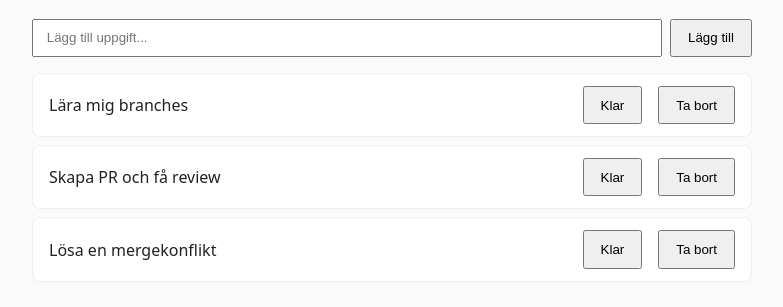
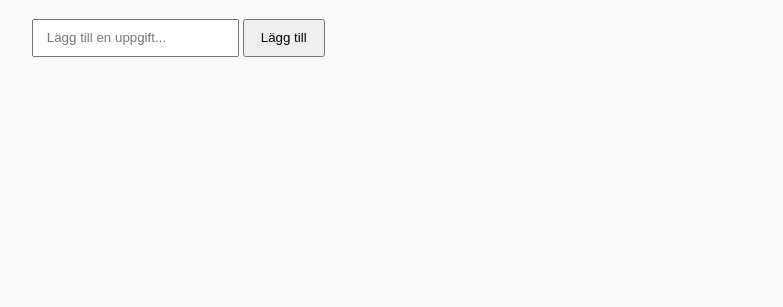
Before and after one commit to PetritRexhaa/MU25-Git-Examination, a plain HTML site: page starter/index.html in a window 1280 px wide. Shown: the part 99-406 px from the top of the page, without its empty margins (248-1031 px from the left). Drawn offline with Linux system fonts and the light colour scheme.

Commit message:
feat(us1): add simple todo creation (list + unput + form)

```diff
--- a/starter/app.js
+++ b/starter/app.js
@@ -1,55 +1,21 @@
-const todos = [
-  { text: "Lära mig branches", done: false },
-  { text: "Skapa PR och få review", done: false },
-  { text: "Lösa en mergekonflikt", done: false },
-];
+const form = document.getElementById("todo-form");
+const input = document.getElementById("todo-input");
+const list = document.getElementById("todo-list");
 
-const listEl = document.getElementById("todoList");
-const addBtn = document.getElementById("addBtn");
-const inputEl = document.getElementById("todoInput");
+form.addEventListener("submit", function (event) {
+  event.preventDefault();
 
-function render() {
-  listEl.innerHTML = "";
-  todos.forEach((t, i) => {
-    const li = document.createElement("li");
-    li.className = "item" + (t.done ? " done" : "");
+  const text = input.value.trim();
 
-    const label = document.createElement("span");
-    label.textContent = t.text;
+  if (text === "") {
+    alert("Skriv något först!");
+    return;
+  }
 
-    const spacer = document.createElement("span");
-    spacer.className = "spacer";
+  const newItem = document.createElement("li");
+  newItem.textContent = text;
 
-    const toggle = document.createElement("button");
-    toggle.textContent = t.done ? "Ångra" : "Klar";
-    toggle.onclick = () => {
-      todos[i].done = !todos[i].done;
-      render();
-    };
+  list.insertBefore(newItem, list.firstChild);
 
-    const del = document.createElement("button");
-    del.textContent = "Ta bort";
-    del.onclick = () => {
-      todos.splice(i, 1);
-      render();
-    };
-
-    li.append(label, spacer, toggle, del);
-    listEl.appendChild(li);
-  });
-}
-
-// CONFLICT-SEED: Ändra den här hjälpfunktionen i två olika branches för att skapa en konflikt.
-function addTodo(text) {
-  todos.unshift({ text, done: false });
-}
-
-addBtn.addEventListener("click", () => {
-  const val = inputEl.value.trim();
-  if (!val) return;
-  addTodo(val);
-  inputEl.value = "";
-  render();
+  input.value = "";
 });
-
-render();
--- a/starter/index.html
+++ b/starter/index.html
@@ -1,23 +1,23 @@
-<!doctype html>
+<!DOCTYPE html>
 <html lang="sv">
 <head>
-    <meta charset="utf-8" />
-    <title>Todo Lite – Individuell examination</title>
-    <meta name="viewport" content="width=device-width, initial-scale=1" />
+  <meta charset="UTF-8" />
+  <meta name="viewport" content="width=device-width, initial-scale=1.0" />
+  <title>Todo Lite</title>
   <link rel="stylesheet" href="./style.css" />
 </head>
 <body>
   <main class="container">
     <h1>Todo Lite</h1>
 
-      <div class="actions">
-        <input id="todoInput" placeholder="Lägg till uppgift..." />
-        <button id="addBtn">Lägg till</button>
-      </div>
+    <form id="todo-form">
+      <input id="todo-input" type="text" placeholder="Lägg till en uppgift..." required />
+      <button type="submit">Lägg till</button>
+    </form>
 
-      <ul id="todoList" class="list"></ul>
+    <ul id="todo-list"></ul>
   </main>
 
-    <script src="./app.js"></script>
+  <script src="./app.js" type="module"></script>
 </body>
 </html>
```
Lines whose indentation alone changed are shown as unchanged.
